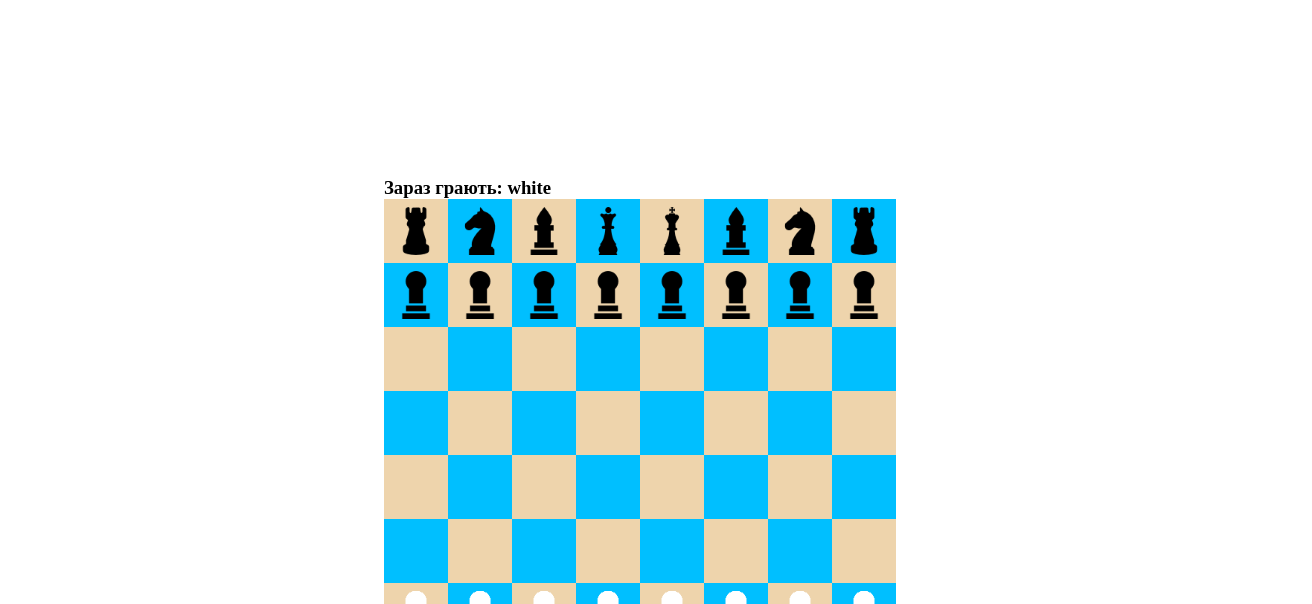
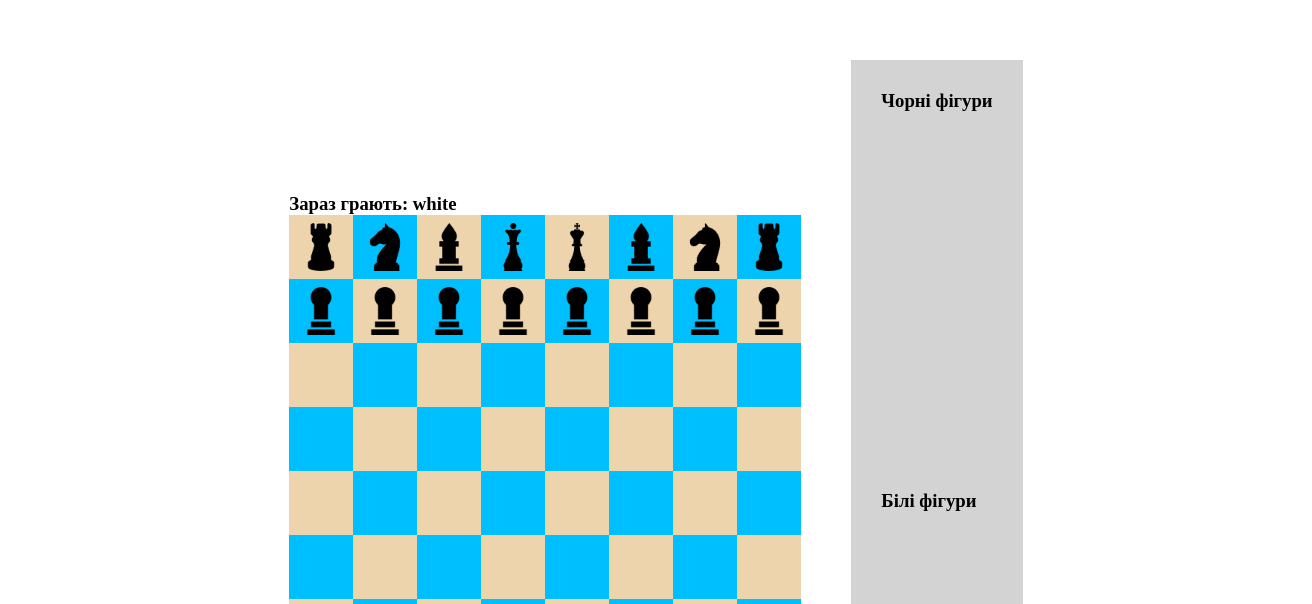
Before and after one commit to SergDv1962/chess, a React (Create React App) app: page / in a window 1280 px wide. Shown: the part 196-800 px from the top of the page, 1312 px wide, since content can reach past the window. Built offline with nearby package versions, Linux system fonts and the light colour scheme.

Commit message:
збереження побитих фігур

```diff
--- a/src/App.css
+++ b/src/App.css
@@ -4,6 +4,7 @@
 }
 
 .app {
+  padding: 16px;
   width: 100vw;
   height: 100vw;
   display: flex;
@@ -48,3 +49,10 @@
   border-radius: 50%;
   background-color: green;
 }
+
+.lost {
+  height: calc(50vh - 60px);
+  padding: 30px;
+  margin-left: 50px;
+  background-color: lightgray;
+}
--- a/src/App.tsx
+++ b/src/App.tsx
@@ -4,6 +4,7 @@ import BoardComponent from "./components/BoardComponent";
 import { Board } from "./models/Board";
 import { Colors } from "./models/Colors";
 import { Player } from "./models/Player";
+import LostFigures from "./components/LostFigures";
 
 function App() {
   const [board, setBoard] = useState(new Board());
@@ -37,6 +38,16 @@ function App() {
         currentPlayer={currentPlayer}
         swapPlayer={swapPlayer}
       />
+      <div>
+        <LostFigures
+          title='Чорні фігури'
+          figures={board.lostBlackFigurs}
+        />
+        <LostFigures
+          title='Білі фігури'
+          figures={board.lostWhiteFigurs}
+        />
+      </div>
     </div>
   );
 }
--- /dev/null
+++ b/src/components/LostFigures.tsx
@@ -0,0 +1,23 @@
+import React, { FC } from "react";
+import { Figure } from "../models/figure/Figure";
+
+interface LostFiguresProps {
+  title: string;
+  figures: Figure[];
+}
+
+const LostFigures: FC<LostFiguresProps> = ({ title, figures }) => {
+  return (
+    <div className="lost">
+      <h3>{title}</h3>
+      {figures.map((figure) => (
+        <div key={figure.id}>
+          {figure.name}{" "}
+          {figure.logo && <img width={20} height={20} src={figure.logo} alt="logo figure" />}
+        </div>
+      ))}
+    </div>
+  );
+};
+
+export default LostFigures;
--- a/src/models/Board.ts
+++ b/src/models/Board.ts
@@ -1,6 +1,7 @@
 import { Cell } from "./Cell";
 import { Colors } from "./Colors";
 import { Bishop } from "./figure/Bishop";
+import { Figure } from "./figure/Figure";
 import { King } from "./figure/King";
 import { Knight } from "./figure/Knight";
 import { Pawn } from "./figure/Pawn";
@@ -9,6 +10,8 @@ import { Rook } from "./figure/Rook";
 
 export class Board {
    cells: Cell[][] = []
+   lostBlackFigurs: Figure[] = []
+   lostWhiteFigurs: Figure[] = []
 
    public initCells() {
       for (let i = 0; i < 8; i++) {
@@ -27,6 +30,8 @@ export class Board {
    public getCopyBoard(): Board {
       const newBoard = new Board();
       newBoard.cells = this.cells;
+      newBoard.lostWhiteFigurs = this.lostWhiteFigurs;
+      newBoard.lostBlackFigurs = this.lostBlackFigurs;
       return newBoard;
    }
 
--- a/src/models/Cell.ts
+++ b/src/models/Cell.ts
@@ -83,9 +83,18 @@ export class Cell {
       this.figure.cell = this;
    }
 
+   addLostFigure(figure: Figure) {
+      figure.color === Colors.BLACK
+         ? this.board.lostBlackFigurs.push(figure)
+         : this.board.lostWhiteFigurs.push(figure)
+   }
+
    moveFigure(target: Cell) {
       if(this.figure && this.figure?.canMove(target)) {
          this.figure.moveFigure(target)
+         if (target.figure) {
+            this.addLostFigure(target.figure);
+         }
          target.setFigure(this.figure);
          this.figure = null;
       }
```
